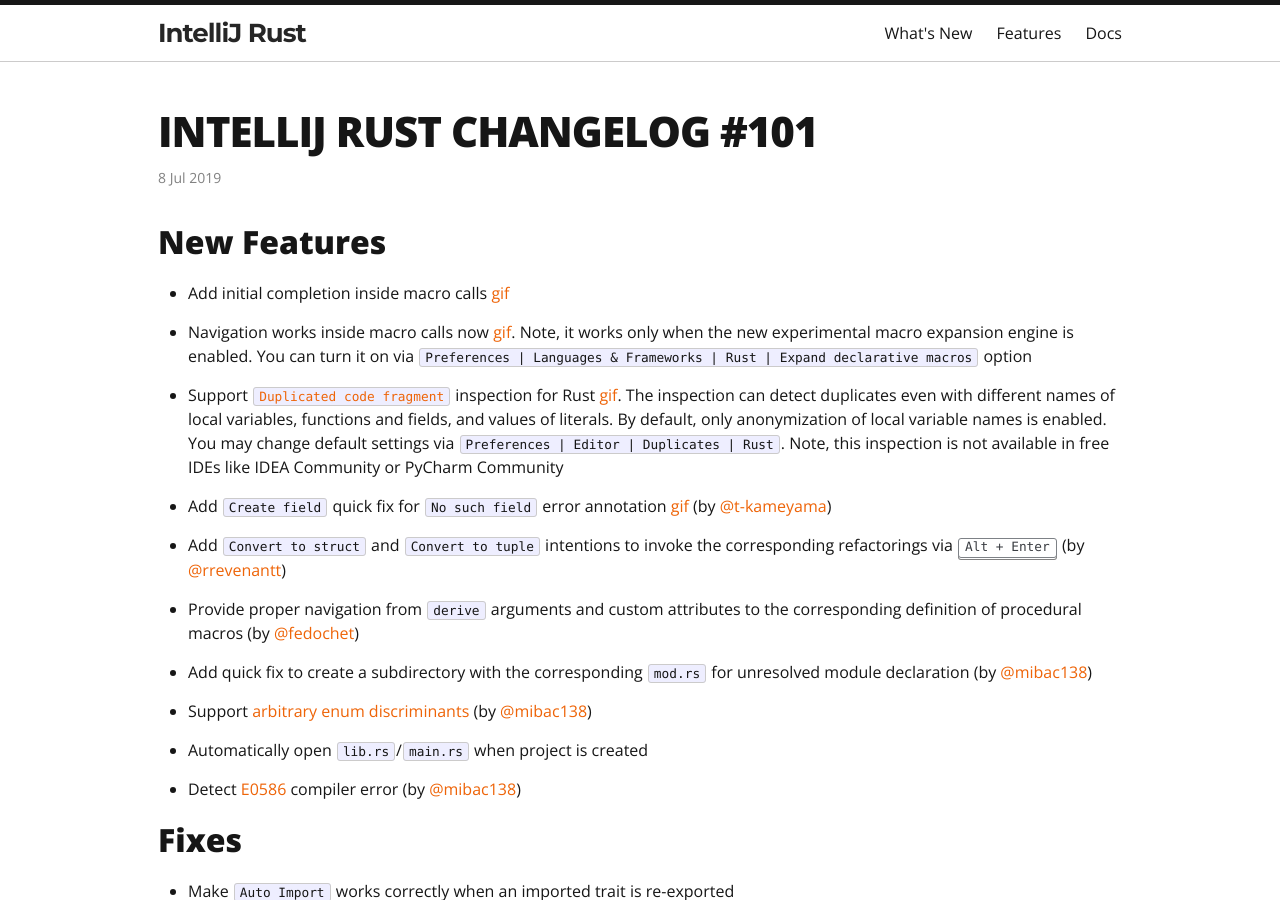
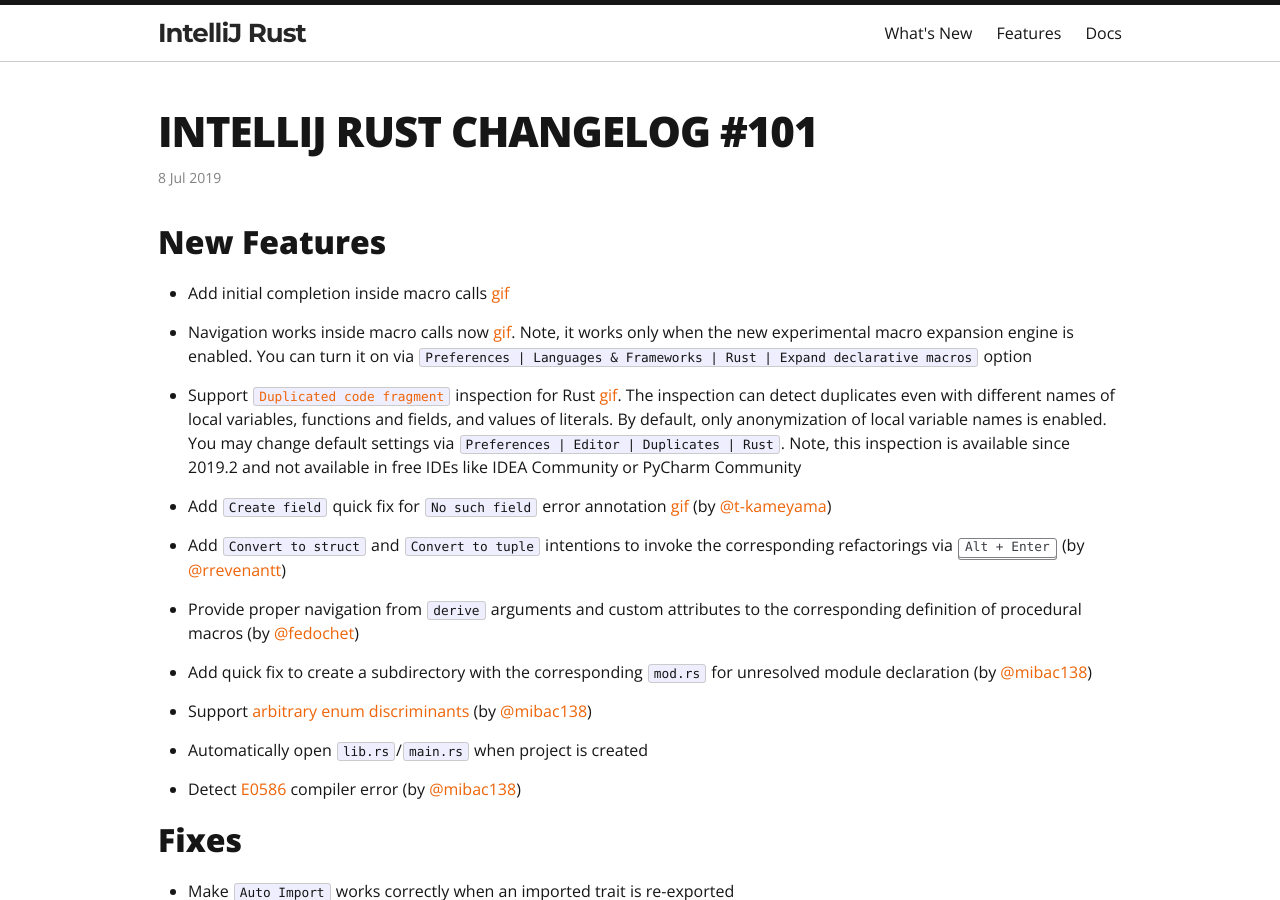
Before and after one commit to intellij-rust/intellij-rust.github.io, a Jekyll site: the page built from _posts/2019-07-08-changelog-101.markdown, in a window 1280 px wide and 900 px high. Built offline with Jekyll 4.4.1, drawn with Linux system fonts in a browser that asks for light colours; nearby versions of some CDN libraries; some web fonts are replaced.

Commit message:
Changelog 101: `Duplicated code fragment` inspection is available since 2019.2

```diff
--- a/_posts/2019-07-08-changelog-101.markdown
+++ b/_posts/2019-07-08-changelog-101.markdown
@@ -20,7 +20,7 @@
 The inspection can detect duplicates even with different names of local variables, functions and fields, and values of literals.
 By default, only anonymization of local variable names is enabled.
 You may change default settings via `Preferences | Editor | Duplicates | Rust`.
-Note, this inspection is not available in free IDEs like IDEA Community or PyCharm Community
+Note, this inspection is available since 2019.2 and not available in free IDEs like IDEA Community or PyCharm Community
 
 <!-- https://github.com/intellij-rust/intellij-rust/pull/4064 -->
 * Add `Create field` quick fix for `No such field` error annotation
```
